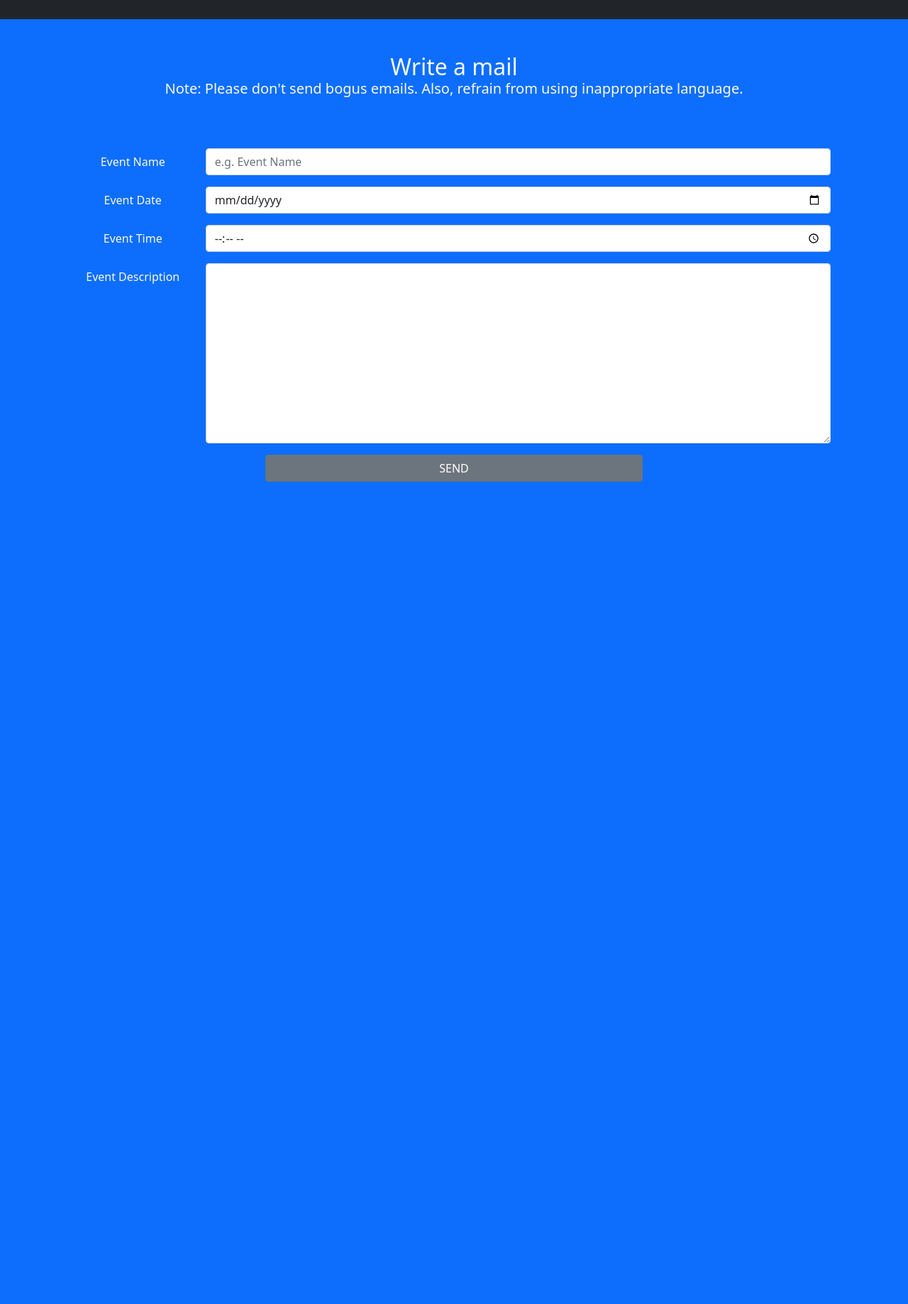
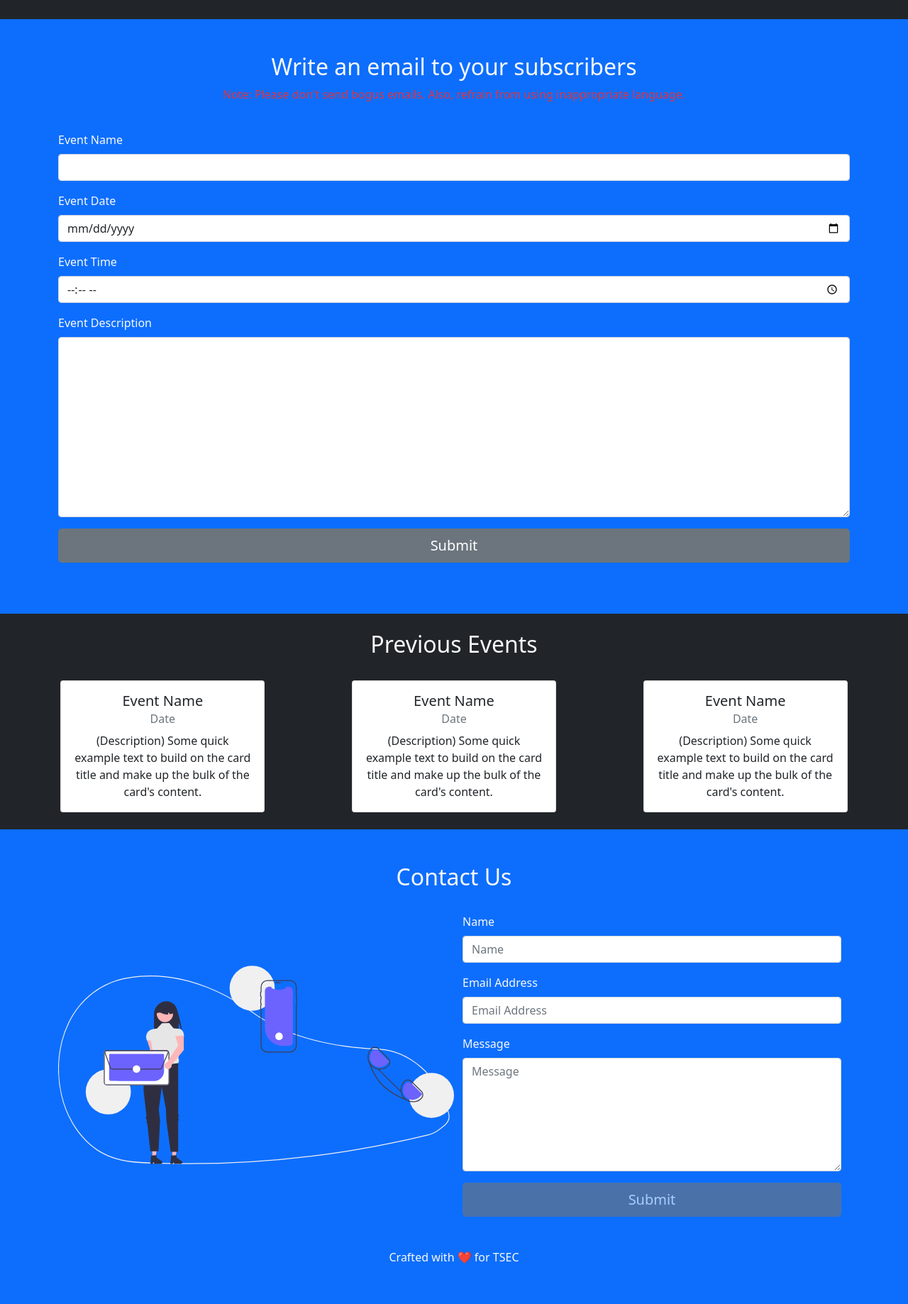
Before and after one commit to Sarrveshhh/College-Space-MPR, a Django app: page /dashboard/ in a window 1280 px wide. Shown: the part 453-2291 px from the top of the page at 71% size. Before the commit the page ends 1132 px from the top, so only its background shows below. Run offline with Django 4.2, Linux system fonts and the light colour scheme; some libraries are stand-ins or nearby versions.

Commit message:
Fixed UI glitches

```diff
--- a/register/templates/dashboard.html
+++ b/register/templates/dashboard.html
@@ -20,11 +20,6 @@
 
             <div class="collapse navbar-collapse" id="navmenu">
                 <ul class="navbar-nav ms-auto">
-                    <li class="nav-item p-1">
-                        <a href="mailto:collegespacesupport@gmail.com" class="nav-link">
-                            Contact Us
-                        </a>
-                    </li>
 
                     <li class="nav-item p-1">
                         <a href="#mailInput" class="nav-link">
@@ -33,8 +28,24 @@
                     </li>
 
                     <li class="nav-item p-1">
-                        <a href="#" class="nav-link">
+                        <a href="#previousEvents" class="nav-link">
                             Take a peek at the emails you've already sent
+                        </a>
+                    </li>
+
+                    <li class="nav-item p-1">
+                        <a href="#contactUs" class="nav-link">
+                            Contact Us
+                        </a>
+                    </li>
+
+                    <li class="nav-item p-1">
+                        <a class="nav-link">|</a>
+                    </li>
+
+                    <li class="nav-item p-1">
+                        <a href="#contactUs" class="nav-link">
+                            Log Out
                         </a>
                     </li>
                 </ul>
@@ -56,51 +67,136 @@
         </div>
     </section>
 
-    <section id="mailInput" class="text-center">
-        <div class="container-lg p-5">
-            <div class="text-center text-light">
-                <h2>
-                    Write a mail
-                    <p class="lead">
-                        Note: Please don't send bogus emails. Also, refrain from using inappropriate language.
-                    </p>
-                </h2>
-            </div>
-        </div>
-        <div class="row justify-content-center my-2">
-            <div class="col-lg-10 col-md-6 col-sm-4">
-                <form class="text-center text-light">
-                    <div class="row mb-3">
-                        <label for="eventName" class="col-sm-2 col-form-label">Event Name</label>
-                        <div class="col-sm-10">
-                            <input type="text" class="form-control col-form" id="eventName" placeholder="e.g. Event Name">
-                        </div>
+    <section id="mailInput" class="bg-primary text-light p-5">
+        <h2 class="text-center">Write an email to your subscribers</h2>
+        <p class="text-danger text-center">Note: Please don't send bogus emails. Also, refrain from using inappropriate language.</p>
+        <div class="d-sm-flex">
+            <div class="container py-4">
+                <form id="emailForm">
+                    <div class="mb-3">
+                        <label for="eventName" class="form-label">Event Name</label>
+                        <input type="text" class="form-control" id="eventName">
                     </div>
 
-                    <div class="row mb-3">
-                        <label for="eventDate" class="col-sm-2 col-form-label">Event Date</label>
-                        <div class="col-sm-10">
-                            <input type="date" class="form-control" id="eventDate">
-                        </div>
+                    <div class="mb-3">
+                        <label for="eventDate" class="form-label">Event Date</label>
+                        <input type="date" class="form-control" id="eventDate">
                     </div>
 
-                    <div class="row mb-3">
-                        <label for="eventTime" class="col-sm-2 col-form-label">Event Time</label>
-                        <div class="col-sm-10">
-                            <input type="time" class="form-control" id="eventTime">
-                        </div>
+                    <div class="mb-3">
+                        <label for="eventTime" class="form-label">Event Time</label>
+                        <input type="time" class="form-control" id="eventTime">
                     </div>
 
-                    <div class="row mb-3">
-                        <label for="description" class="col-sm-2 col-form-label">Event Description</label>
-                        <div class="col-sm-10">
-                            <textarea class="form-control" id="description" rows="10"></textarea>
-                        </div>
+                    <div class="mb-3">
+                        <label for="eventDescription" class="form-label">Event Description</label>
+                        <textarea class="form-control" id="eventDescription" rows="10"></textarea>
+                    </div>
+
+                    <div class="d-grid">
+                        <button class="btn btn-secondary btn-lg" id="submitButton" type="submit">Submit</button>
                     </div>
                 </form>
-                <input class="btn btn-secondary w-50" type="submit" value="SEND">
             </div>
         </div>
     </section>
+
+    <section class="p-4 bg-dark" id="previousEvents">
+        <div class="container-fluid text-center content-row">
+            <h2 class="text-center text-light">Previous Events</h2>
+            <br>
+            <div class="row g-4 row-lg-3">
+                <div class="col-md-6 col-lg-4 col-sm-8">
+                    <div class="card mx-auto" style="width: 18rem;">
+                        <div class="card-body">
+                          <h5 class="card-title">Event Name</h5>
+                          <h6 class="card-subtitle mb-2 text-muted">Date</h6>
+                          <p class="card-text">(Description) Some quick example text to build on the card title and make up the bulk of the card's content.</p>
+                        </div>
+                      </div>
+                </div>
+
+                <div class="col-md-6 col-lg-4 col-sm-8">
+                    <div class="card mx-auto" style="width: 18rem;">
+                        <div class="card-body">
+                          <h5 class="card-title">Event Name</h5>
+                          <h6 class="card-subtitle mb-2 text-muted">Date</h6>
+                          <p class="card-text">(Description) Some quick example text to build on the card title and make up the bulk of the card's content.</p>
+                        </div>
+                      </div>
+                </div>
+
+                <div class="col-md-6 col-lg-4 col-sm-8">
+                    <div class="card mx-auto" style="width: 18rem;">
+                        <div class="card-body">
+                          <h5 class="card-title">Event Name</h5>
+                          <h6 class="card-subtitle mb-2 text-muted">Date</h6>
+                          <p class="card-text">(Description) Some quick example text to build on the card title and make up the bulk of the card's content.</p>
+                        </div>
+                      </div>
+                </div>
+            </div>
+        </div>
+    </section>
+
+    <section class="bg-primary text-light p-5" id="contactUs">
+        <h2 class="text-center">Contact Us</h2>
+        <div class="container">
+            <div class="d-sm-flex">
+                <img class="img-fluid" src="{% static 'images/contactUs.svg' %}" width="50%">
+
+                <!-- Wrapper container -->
+                <div class="container py-4 bg-primary text-light">
+
+                    <!-- Bootstrap 5 starter form -->
+                    <form id="contactForm" data-sb-form-api-token="API_TOKEN">
+
+                    <!-- Name input -->
+                    <div class="mb-3">
+                        <label class="form-label" for="name">Name</label>
+                        <input class="form-control" id="name" type="text" placeholder="Name" data-sb-validations="required" />
+                        <div class="invalid-feedback" data-sb-feedback="name:required">Name is required.</div>
+                    </div>
+
+                    <!-- Email address input -->
+                    <div class="mb-3">
+                        <label class="form-label" for="emailAddress">Email Address</label>
+                        <input class="form-control" id="emailAddress" type="email" placeholder="Email Address" data-sb-validations="required, email" />
+                        <div class="invalid-feedback" data-sb-feedback="emailAddress:required">Email Address is required.</div>
+                        <div class="invalid-feedback" data-sb-feedback="emailAddress:email">Email Address Email is not valid.</div>
+                    </div>
+
+                    <!-- Message input -->
+                    <div class="mb-3">
+                        <label class="form-label" for="message">Message</label>
+                        <textarea class="form-control" id="message" type="text" placeholder="Message" style="height: 10rem;" data-sb-validations="required"></textarea>
+                        <div class="invalid-feedback" data-sb-feedback="message:required">Message is required.</div>
+                    </div>
+
+                    <!-- Form submissions success message -->
+                    <div class="d-none" id="submitSuccessMessage">
+                        <div class="text-center mb-3">Form submission successful!</div>
+                    </div>
+
+                    <!-- Form submissions error message -->
+                    <div class="d-none" id="submitErrorMessage">
+                        <div class="text-center text-danger mb-3">Error sending message!</div>
+                    </div>
+
+                    <!-- Form submit button -->
+                    <div class="d-grid">
+                        <button class="btn btn-secondary btn-lg disabled" id="submitButton" type="submit">Submit</button>
+                    </div>
+
+                    </form>
+
+                </div>
+                <!-- SB Forms JS -->
+                <script src="https://cdn.startbootstrap.com/sb-forms-latest.js"></script>
+            </div>
+        </div>
+        <br>
+        <h6 class="text-center text-light">Crafted with ❤️ for TSEC</h6>
+    </section>
 </body>
 </html>
```
Also changed, not shown: music/templates/index.html (+52 -47 lines).
